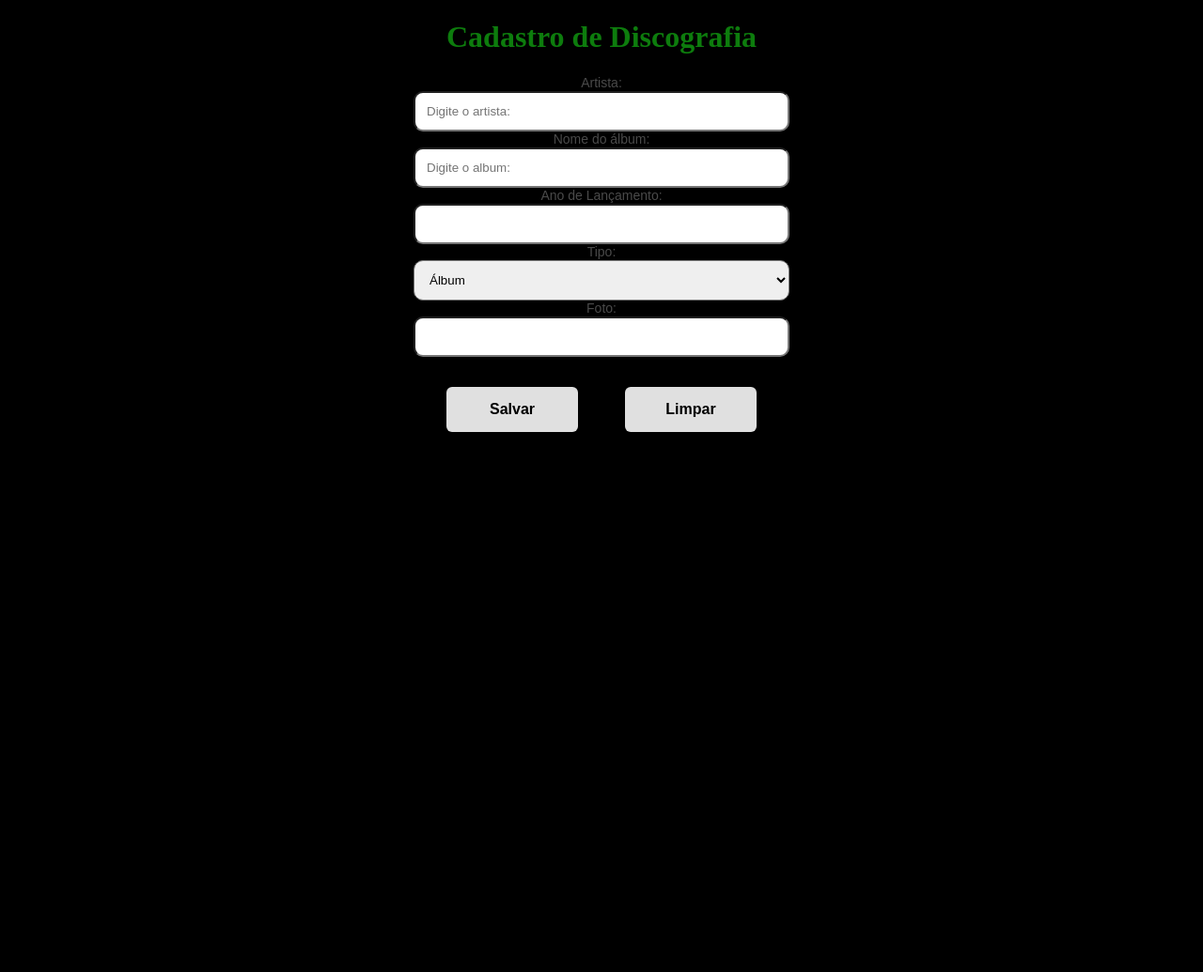
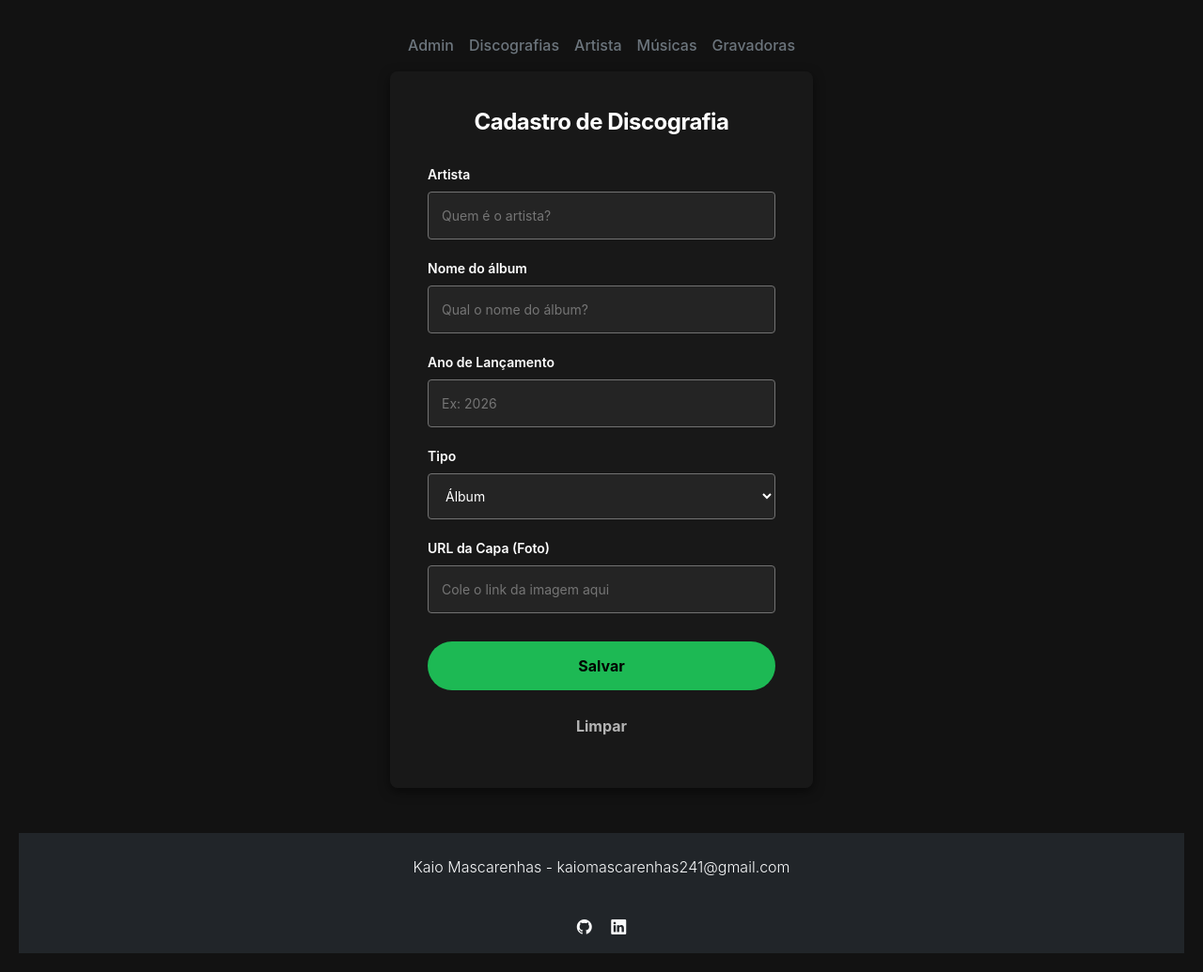
Before and after one commit to AkaliSmoke/app-spotify, a PHP site: page /discografia-formulario.php in a window 1280 px wide. Shown: the whole page at 94% size. Before the commit the page ends 460 px from the top, so only its background shows below. Run offline with PHP 8.4, Linux system fonts and the light colour scheme.

Commit message:
Salvando as alterações do discografia formulario, listagem e adm e adicionando os includes de cabecalho, conexao, menu, rodape

```diff
--- a/discografia-formulario.php
+++ b/discografia-formulario.php
@@ -1,58 +1,64 @@
 <!DOCTYPE html>
-<html lang="pt-br">
-
+<html lang="pt-BR">
 <head>
     <meta charset="UTF-8">
     <meta name="viewport" content="width=device-width, initial-scale=1.0">
-    <title>Cadastro de Discografia</title>
+    <title>Cadastro - Discografia</title>
+    <link href="https://cdn.jsdelivr.net/npm/bootstrap@5.3.8/dist/css/bootstrap.min.css" rel="stylesheet" integrity="sha384-sRIl4kxILFvY47J16cr9ZwB07vP4J8+LH7qKQnuqkuIAvNWLzeN8tE5YBujZqJLB" crossorigin="anonymous">
+    <script src="https://cdn.jsdelivr.net/npm/bootstrap@5.3.8/dist/js/bootstrap.bundle.min.js" integrity="sha384-FKyoEForCGlyvwx9Hj09JcYn3nv7wiPVlz7YYwJrWVcXK/BmnVDxM+D2scQbITxI" crossorigin="anonymous"></script>
+    <link rel="stylesheet" href="https://cdn.jsdelivr.net/npm/bootstrap-icons@1.13.1/font/bootstrap-icons.min.css">
     <link rel="stylesheet" href="style.css">
 </head>
-
 <body>
 
+    <?php include "inc-menu.php"; ?>
+
     <main class="conteudo-principal">
+
 
         <h1>Cadastro de Discografia</h1>
 
         <form action="discografia-salvar.php" method="post">
 
             <div class="campo-formulario">
-                <label for="artista">Artista:</label>
-                <input type="text" name="artista" id="artista" placeholder="Digite o artista:">
+                <label for="artista">Artista</label>
+                <input type="text" name="artista" id="artista" placeholder="Quem é o artista?">
             </div>
 
             <div class="campo-formulario">
-                <label for="album">Nome do álbum:</label>
-                <input type="text" name="album" id="album" placeholder="Digite o album:">
+                <label for="album">Nome do álbum</label>
+                <input type="text" name="album" id="album" placeholder="Qual o nome do álbum?">
             </div>
 
             <div class="campo-formulario">
-                <label for="ano">Ano de Lançamento:</label>
-                <input type="number" name="ano" id="ano">
+                <label for="ano">Ano de Lançamento</label>
+                <input type="number" name="ano" id="ano" placeholder="Ex: 2026">
             </div>
 
             <div class="campo-formulario">
-                <label for="tipo">Tipo:</label>
+                <label for="tipo">Tipo</label>
                 <select name="tipo" id="tipo">
                     <option value="album">Álbum</option>
-                    <option value="single">Singles</option>
+                    <option value="single">Single</option>
                     <option value="ep">EP</option>
                 </select>
             </div>
 
             <div class="campo-formulario">
-                <label for="foto">Foto:</label>
-                <input type="text" name="foto" id="foto">
+                <label for="foto">URL da Capa (Foto)</label>
+                <input type="text" name="foto" id="foto" placeholder="Cole o link da imagem aqui">
             </div>
 
             <div class="container-botoes">
-                <button type="submit">Salvar</button>
-                <button type="reset">Limpar</button>
+                <button type="submit" class="btn-salvar">Salvar</button>
+                <button type="reset" class="btn-limpar">Limpar</button>
             </div>
 
         </form>
 
     </main>
+
+    <?php include "inc-rodape.php"; ?>
+
 </body>
-
 </html>
--- /dev/null
+++ b/inc-conexao.php
@@ -0,0 +1,6 @@
+<?php
+$conexao = mysqli_connect("localhost","root","", "db_spotify");
+if(!$conexao){
+    die("<h3>erro</h3>" . mysqli_connect_error());
+}
+?>
--- /dev/null
+++ b/inc-menu.php
@@ -0,0 +1,7 @@
+<div class="d-flex justify-content-center gap-3 py-3 w-100">
+    <a href="admin.php" class="text-decoration-none text-secondary link-light fw-medium">Admin</a>
+    <a href="discografias.php" class="text-decoration-none text-secondary link-light fw-medium">Discografias</a>
+    <a href="artista.php" class="text-decoration-none text-secondary link-light fw-medium">Artista</a>
+    <a href="musicas.php" class="text-decoration-none text-secondary link-light fw-medium">Músicas</a>
+    <a href="gravadoras.php" class="text-decoration-none text-secondary link-light fw-medium">Gravadoras</a>
+</div>
--- /dev/null
+++ b/inc-rodape.php
@@ -0,0 +1,6 @@
+<footer class="bg-dark p-3 text-center text-light fw-light mt-5">
+    <p class="pt-2"> Kaio Mascarenhas - kaiomascarenhas241@gmail.com</p>
+    <br>
+        <a href="https://github.com/gutoffline" target="_blank"><i class="bi bi-github text-light m-2"></i></a>
+        <a href="https://linkedin.com/in/gutoxavier" target="_blank"><i class="bi bi-linkedin text-light m-2"></i></a>
+</footer>
--- a/style.css
+++ b/style.css
@@ -1,50 +1,129 @@
-body {
-    background-color: black;
-    text-align: center;
-}
-h1 {
-    font-family: 'Instrument Serif', serif;
-    color: rgb(13, 124, 13);
+/* Reset básico de estilos */
+* {
+    margin: 0;
+    padding: 0;
+    box-sizing: border-box;
+    font-family: 'Inter', sans-serif;
 }
 
-label {
-    font-family: 'Montserrat', sans-serif;
-    color: #4a4a4a;
-    font-size: 14px;
-    font-weight: 500;
-    display: block;
-    margin-bottom: 1px;
-    cursor: pointer;
+/* Fundo escuro oficial do Spotify */
+body {
+    background-color: #121212;
+    color: #ffffff;
+    min-height: 100vh;
+    padding: 20px;
+    /* Removido o display: flex daqui para não quebrar o menu e o Bootstrap */
 }
 
-button {
-    width: 140px;
-    height: 48px;
-    border: none;
-    border-radius: 6px;
-    font-size: 16px;
-    font-weight: 600;
-    cursor: pointer;
-    background-color: #e0e0e0;
-    transition: background-color 0.2s;
+
+/* Card centralizado do formulário */
+.conteudo-principal {
+    background-color: #181818;
+    padding: 40px;
+    border-radius: 8px;
+    width: 100%;
+    max-width: 450px;
+    box-shadow: 0 4px 12px rgba(0, 0, 0, 0.5);
+    margin: 0 auto;
 }
 
-input, select, textarea {
-    width: 100%;
-    max-width: 400px;
-    padding: 12px;
-    box-sizing: border-box;
-    border-radius: 10px;
+/* Ícone/Logo acima do título */
+.logo-spotify {
+    text-align: center;
+    margin-bottom: 20px;
+}
+.icon-spotify {
+    width: 50px;
+    height: 50px;
 }
 
-button:hover {
-    background-color: #5bd30a;
+/* Título principal */
+h1 {
+    font-size: 24px;
+    font-weight: 700;
+    text-align: center;
+    margin-bottom: 30px;
+    letter-spacing: -0.5px;
 }
 
+/* Estrutura dos blocos de entrada */
+.campo-formulario {
+    display: flex;
+    flex-direction: column;
+    margin-bottom: 20px;
+}
+
+/* Rótulos (Labels) */
+.campo-formulario label {
+    font-size: 14px;
+    font-weight: 600;
+    margin-bottom: 8px;
+    color: #ffffff;
+}
+
+/* Inputs e Selects padronizados */
+.campo-formulario input,
+.campo-formulario select {
+    background-color: #242424;
+    border: 1px solid #727272;
+    color: #ffffff;
+    padding: 14px;
+    border-radius: 4px;
+    font-size: 14px;
+    outline: none;
+    transition: border-color 0.2s ease;
+}
+
+/* Efeito de foco (quando clica no campo) */
+.campo-formulario input:focus,
+.campo-formulario select:focus {
+    border-color: #ffffff;
+}
+
+/* Placeholder cinza discreto */
+.campo-formulario input::placeholder {
+    color: #757575;
+}
+
+/* Alinhamento dos botões */
 .container-botoes {
-    display: flex;         /* Mantém os botões lado a lado */
-    justify-content: center; /* Centraliza a dupla de botões */
-    gap: 50px;             /* Cria espaço entre o botão Salvar e Limpar */
-    margin-top: 32px;      /* Aumente esse valor se quiser desgrudar ainda mais! */
-    width: 100%;
+    display: flex;
+    flex-direction: column;
+    gap: 12px;
+    margin-top: 30px;
 }
+
+/* Estilo geral dos botões */
+.container-botoes button {
+    padding: 14px;
+    border-radius: 50px; /* Botões arredondados clássicos */
+    font-size: 16px;
+    font-weight: 700;
+    cursor: pointer;
+    border: none;
+    transition: transform 0.1s ease, background-color 0.2s ease;
+}
+
+/* Botão Verde Principal (Salvar) */
+.btn-salvar {
+    background-color: #1DB954;
+    color: #000000;
+}
+.btn-salvar:hover {
+    background-color: #1ed760;
+    transform: scale(1.02); /* Efeito de clique do Spotify */
+}
+
+/* Botão Transparente (Limpar) */
+.btn-limpar {
+    background-color: transparent;
+    color: #b3b3b3;
+}
+.btn-limpar:hover {
+    color: #ffffff;
+}
+
+/* Pequeno ajuste para o clique */
+.container-botoes button:active {
+    transform: scale(0.98);
+}
```
Also changed, not shown: admin.php (added, +35 -0 lines), discografia-listagem.php (added, +56 -0 lines), inc-cabecalho.php (added, +10 -0 lines).
